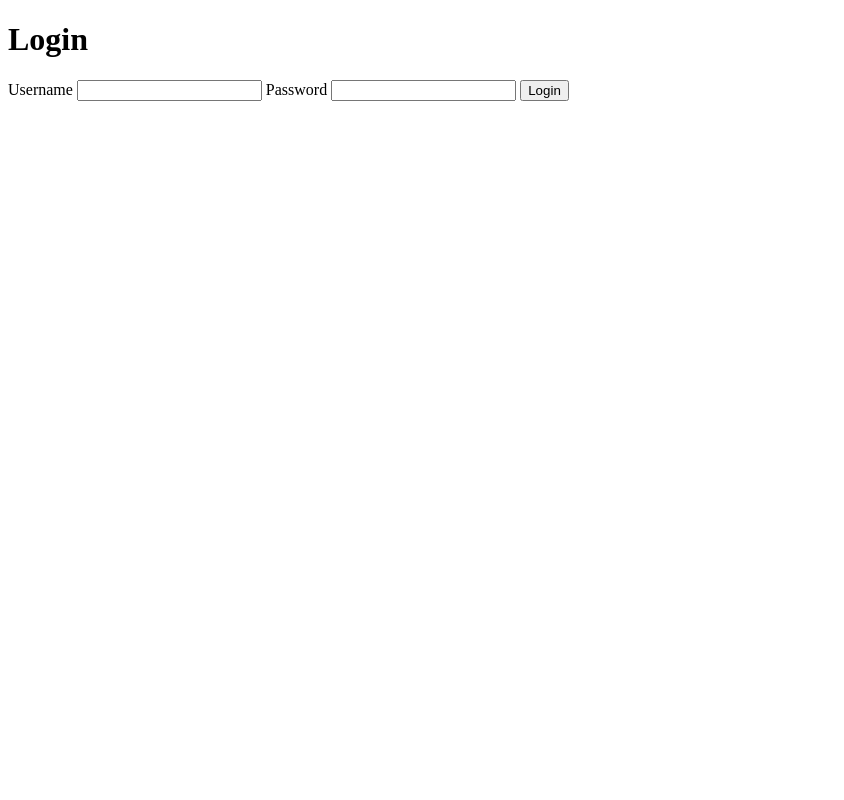
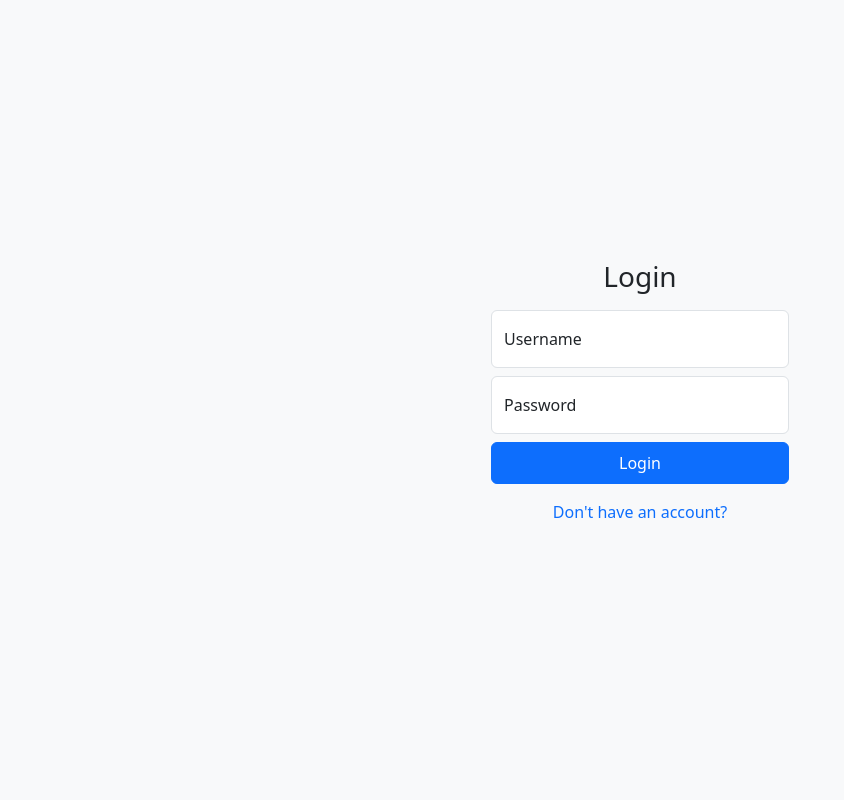
Before and after one commit to Deku0202/Track_Workout, a Flask app: page /login in a window 1280 px wide. Shown: the whole page, without its empty margins (0-844 px from the left). Run offline with Flask 3, Linux system fonts and the light colour scheme.

Commit message:
login finished

```diff
--- a/templates/login.html
+++ b/templates/login.html
@@ -3,18 +3,34 @@
 <head>
     <meta charset="UTF-8">
     <meta name="viewport" content="width=device-width, initial-scale=1.0">
+    <script src="https://cdn.jsdelivr.net/npm/bootstrap@5.3.7/dist/js/bootstrap.bundle.min.js" integrity="sha384-ndDqU0Gzau9qJ1lfW4pNLlhNTkCfHzAVBReH9diLvGRem5+R9g2FzA8ZGN954O5Q" crossorigin="anonymous"></script>
+    <link href="https://cdn.jsdelivr.net/npm/bootstrap@5.3.7/dist/css/bootstrap.min.css" rel="stylesheet" integrity="sha384-LN+7fdVzj6u52u30Kp6M/trliBMCMKTyK833zpbD+pXdCLuTusPj697FH4R/5mcr" crossorigin="anonymous">
+    <link rel="stylesheet" href="../static/style.css">
     <title>Login</title>
 </head>
-<body>
-    <h1>Login</h1>
-    <form action="" method="post">
-        <label for="username">Username</label>
-        <input type="text" name="username">
-        <label for="password">Password</label>
-        <input type="password" name="password" id="password">
-        <button type="submit" class="">
-            Login
-        </button>
-    </form>
+<body class="d-flex justify-content-center py-4 bg-body-tertiary ">
+    <main class="form-signin w-100 m-auto">
+        <form action="" method="post" class="text-center">
+            <h1 class="h3 mb-3 fw-normal">Login</h1>
+            <div class="form-floating mb-2">
+                <input type="text" name="username" class="form-control" placeholder="name@example.com">
+                <label for="username">Username</label>
+            </div>
+            <div class="form-floating mb-2">
+                <input type="password" name="password" id="password" class="form-control" placeholder="name@example.com">
+                <label for="password">Password</label>
+            </div>
+
+            <button type="submit" class="btn btn-primary w-100 py-2">
+                Login
+            </button>
+        </form>
+        <div class="text-center m-3">
+            <a href="/register" class="text-decoration-none">Don't have an account?</a>
+        </div>
+    </main>
+
+
+
 </body>
 </html>
--- a/templates/signup.html
+++ b/templates/signup.html
@@ -25,10 +25,8 @@
                 Sign Up
             </button>
         </form>
-        <div>
-            <form action="/login" method="get" class="text-center">
-                <button type="submit" class="astext m-3" name="login">Already have an account?</button>
-            </form>
+        <div class="text-center m-3">
+            <a href="/login" class="text-decoration-none">Already have an account?</a>
         </div>
     </main>
 
```
